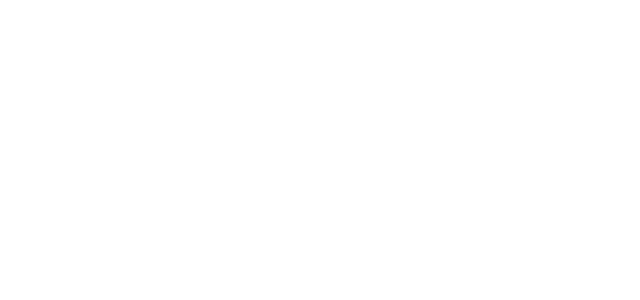
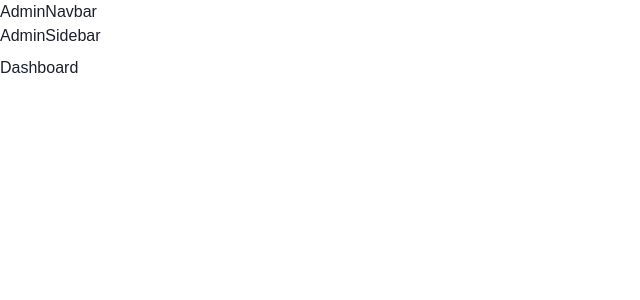
Before and after one commit to Avneesh002/Fashion-square, a React (Vite) app: page /login in a window 1280 px wide. Shown: the top 300 px of the page, without its empty margins (0-640 px from the left). Built offline with nearby package versions, Linux system fonts and the light colour scheme.

Commit message:
before pull

```diff
--- a/src/App.jsx
+++ b/src/App.jsx
@@ -1,13 +1,16 @@
 import "./App.css";
 // import Products from "./Pages/Product Page/Products";
-import Navbar_main from './Components/Navbar/Navbar_main'
+import Navbar_main from "./Components/Navbar/Navbar_main";
+import AdminHome from "./Pages/AdminBlock/AdminHome";
+import Login from "./Pages/Signup_Login/Login";
 
 function App() {
   return (
-    <div className="App" >
+    <div className="App">
+      {/* <Login /> */}
+      <AdminHome />
     </div>
   );
-
 }
 
 export default App;
--- a/src/Components/Floating_Input_Lebel.jsx
+++ b/src/Components/Floating_Input_Lebel.jsx
@@ -192,7 +192,9 @@ export default function Floating_Input_Lebel() {
 
         <Text>{error}</Text>
         <Text>{user}</Text>
-        {/* </form> */}
+        {
+          loading ? <Text >Loading...</Text> :null
+        }
       </Box>
     </ChakraProvider>
   );
--- /dev/null
+++ b/src/Pages/AdminBlock/AdminHome.jsx
@@ -0,0 +1,19 @@
+import React from "react";
+import { Box,Stack } from "@chakra-ui/react";
+import AdminNavbar from "./AdminNavbar";
+import AdminSidebar from "./AdminSidebar";
+import Dashboard from "./Dashboard";
+
+const AdminHome = () => {
+  return (
+    <Box>
+      <AdminNavbar />
+      <Stack>
+        <AdminSidebar />
+        <Dashboard />
+      </Stack>
+    </Box>
+  );
+};
+
+export default AdminHome;
--- /dev/null
+++ b/src/Pages/AdminBlock/AdminNavbar.jsx
@@ -0,0 +1,11 @@
+import React from 'react'
+
+const AdminNavbar = () => {
+  return (
+    <div>
+      AdminNavbar
+    </div>
+  )
+}
+
+export default AdminNavbar
--- /dev/null
+++ b/src/Pages/AdminBlock/AdminSidebar.jsx
@@ -0,0 +1,11 @@
+import React from 'react'
+
+const AdminSidebar = () => {
+  return (
+    <div>
+      AdminSidebar
+    </div>
+  )
+}
+
+export default AdminSidebar
--- /dev/null
+++ b/src/Pages/AdminBlock/Dashboard.jsx
@@ -0,0 +1,7 @@
+import React from "react";
+
+const Dashboard = () => {
+  return <div>Dashboard</div>;
+};
+
+export default Dashboard;
```
Also changed, not shown: src/Pages/Signup_Login/Login.jsx (line endings or trailing spaces).
